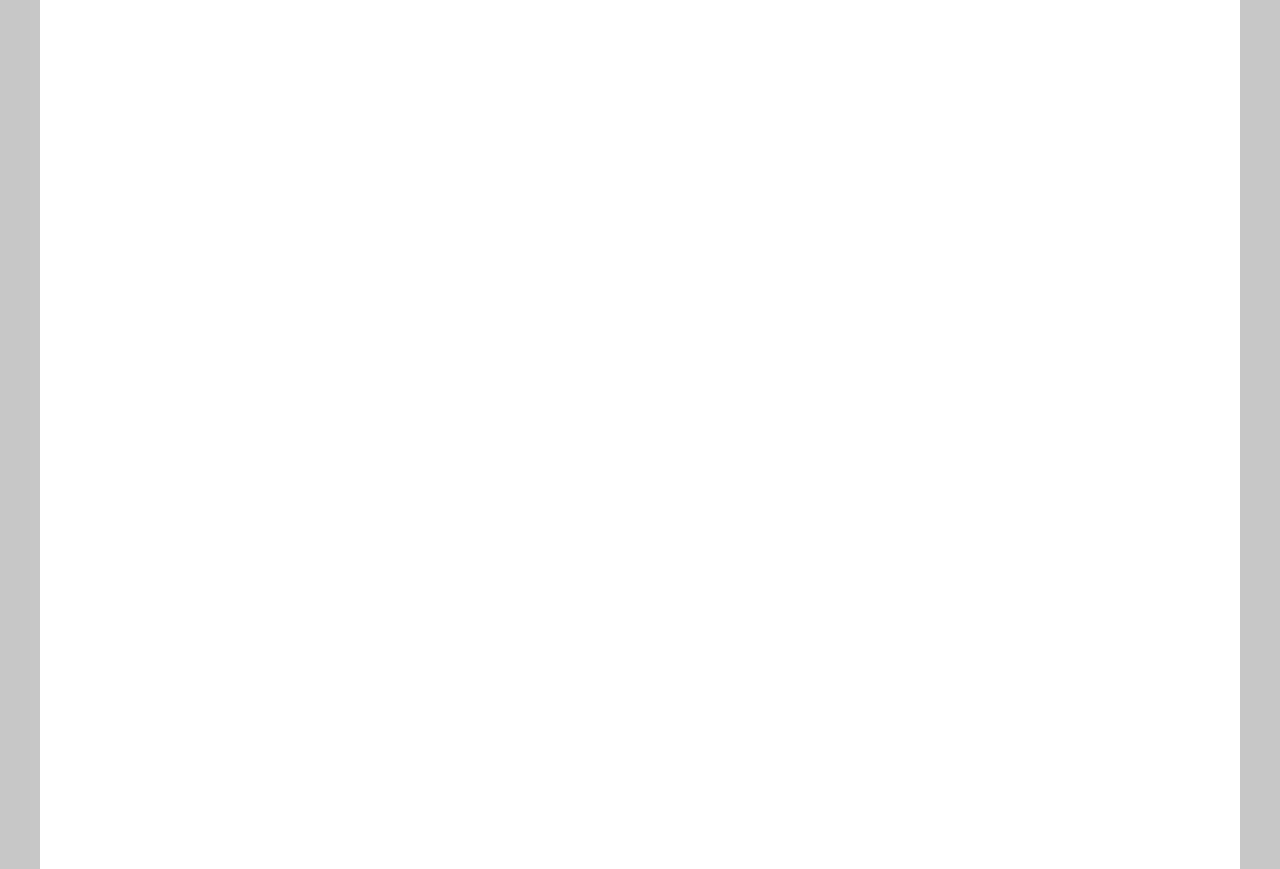
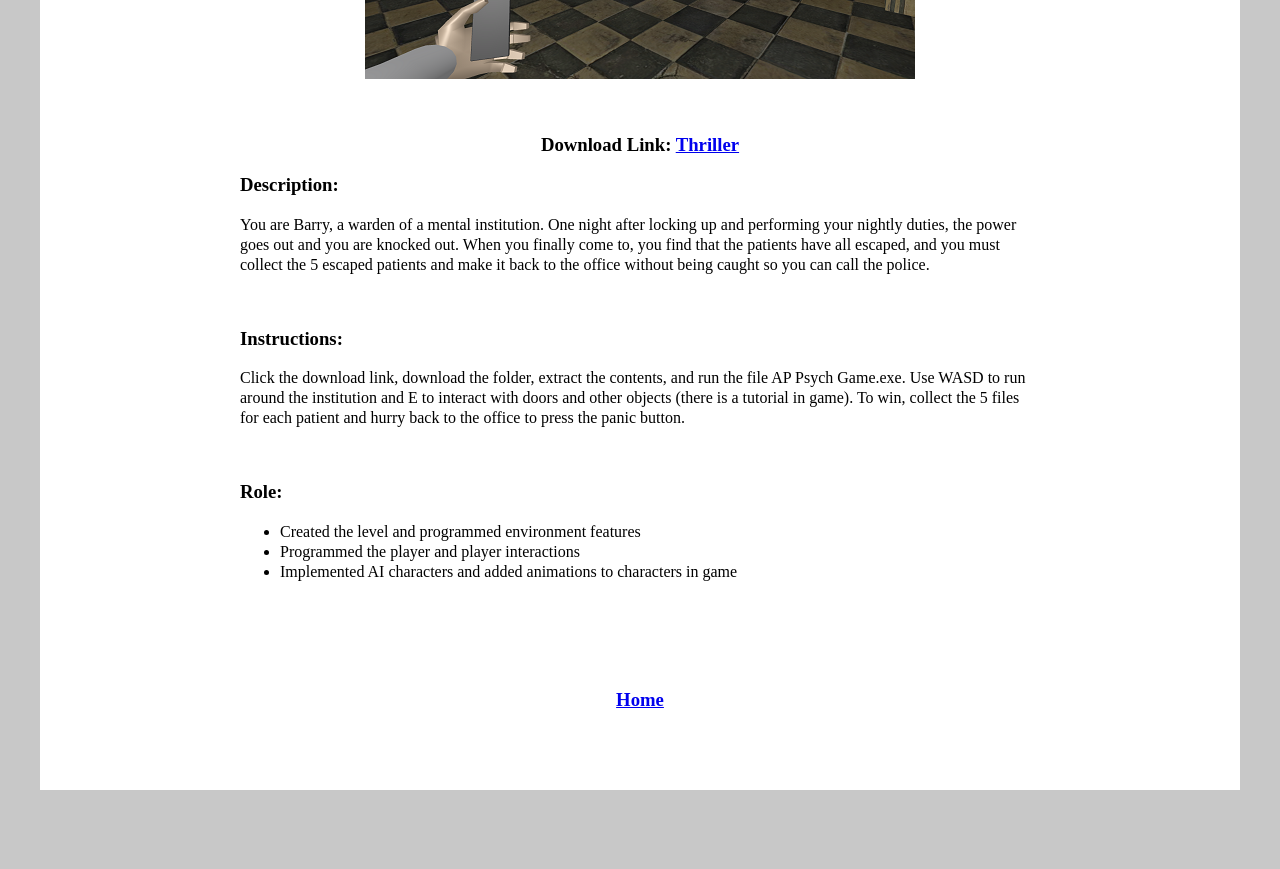
Before and after one commit to dbagnoli/dbagnoli.github.io, a plain HTML site: page psychology.html in a window 1280 px wide. Shown: the part 440-1309 px from the top of the page. After the commit the page ends 1238 px from the top, so only its background shows below. Drawn offline with Linux system fonts and the light colour scheme.

Commit message:
finished adding all projects

```diff
--- a/psychology.html
+++ b/psychology.html
@@ -22,9 +22,20 @@ body {
 <br>
 <br>
 <br>
-<div style="padding-left: 200px; padding-right: 200px; margin-right: auto; margin-left: auto; padding-top: 50px; background-color: white; width: 800px; margin-top: 0px; height: 5100px; text-align: left;">
+<div style="padding-left: 200px; padding-right: 200px; margin-right: auto; margin-left: auto; padding-top: 50px; background-color: white; width: 800px; margin-top: 0px; height: 1100px; text-align: left;">
 <h1 style="text-align: center;">Psychological Thriller (Psychology Project)</h1>
-<p style="text-align: center;">Text about the game</p>
+<img src="psychology.png" alt="Photo unavailable" style="width:550px; height:309px; margin-right: auto; margin-left: auto; display: block"><br><br>
+<h3 style="text-align: center;">Download Link: <a href="https://drive.google.com/open?id=1Kb6MAVItcINonVVxug3NFt_yQbV0KDk5">Thriller</a>
+<h3>Description: </h3>
+<p style="line-height: 1.25;">You are Barry, a warden of a mental institution. One night after locking up and performing your nightly duties, the power goes out and you are knocked out. When you finally come to, you find that the patients have all escaped, and you must collect the 5 escaped patients and make it back to the office without being caught so you can call the police.</p><br>
+<h3>Instructions: </h3>
+<p style="line-height: 1.25;">Click the download link, download the folder, extract the contents, and run the file AP Psych Game.exe. Use WASD to run around the institution and E to interact with doors and other objects (there is a tutorial in game). To win, collect the 5 files for each patient and hurry back to the office to press the panic button.</p><br>
+<h3>Role: </h3>
+<ul style="line-height: 1.25;">
+	<li>Created the level and programmed environment features</li>
+	<li>Programmed the player and player interactions</li>
+	<li>Implemented AI characters and added animations to characters in game</li>
+</ul>
 <br>
 <br>
 <br>
```
Also changed, not shown: dungeondelver.html (+12 -2 lines), psychology.png (added).
